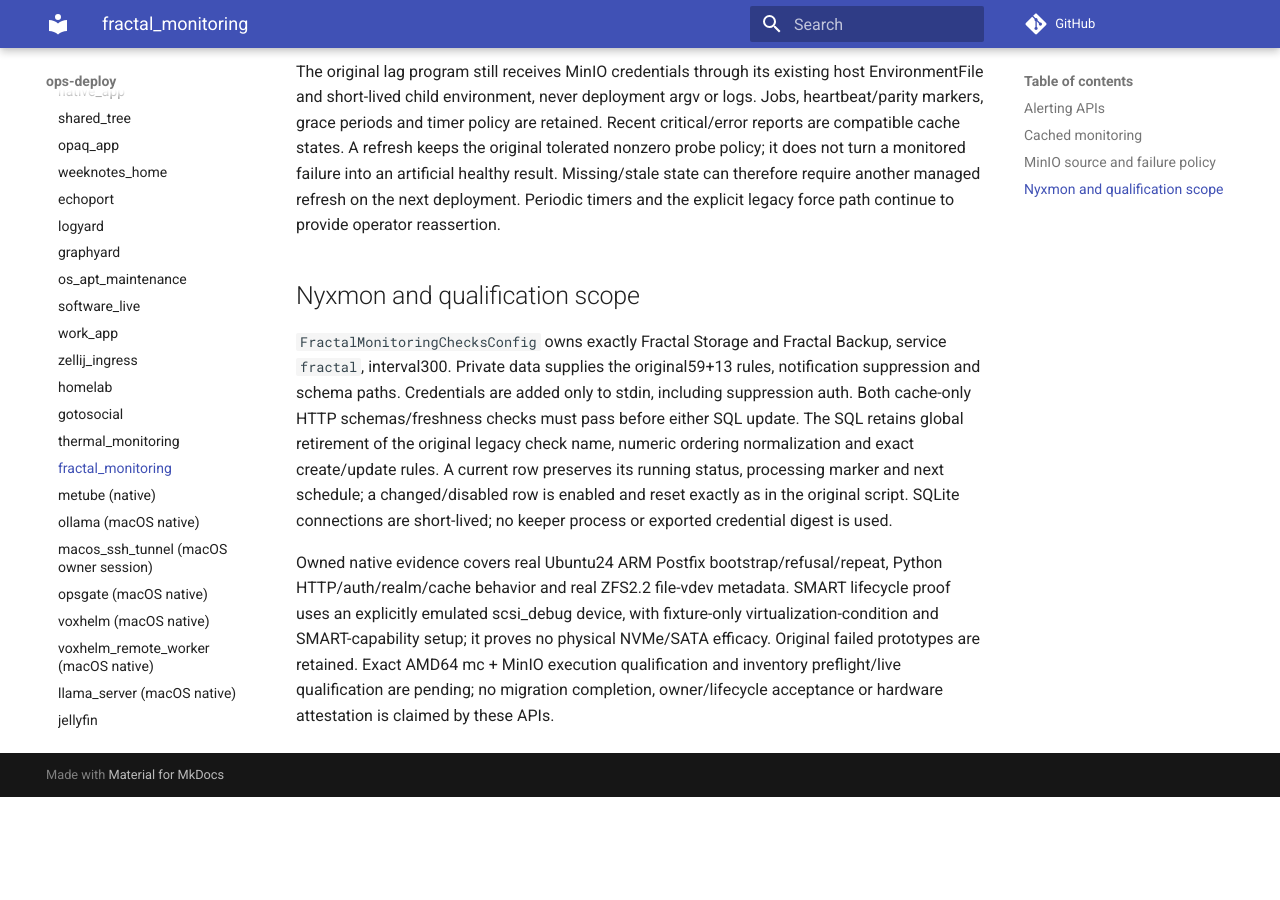
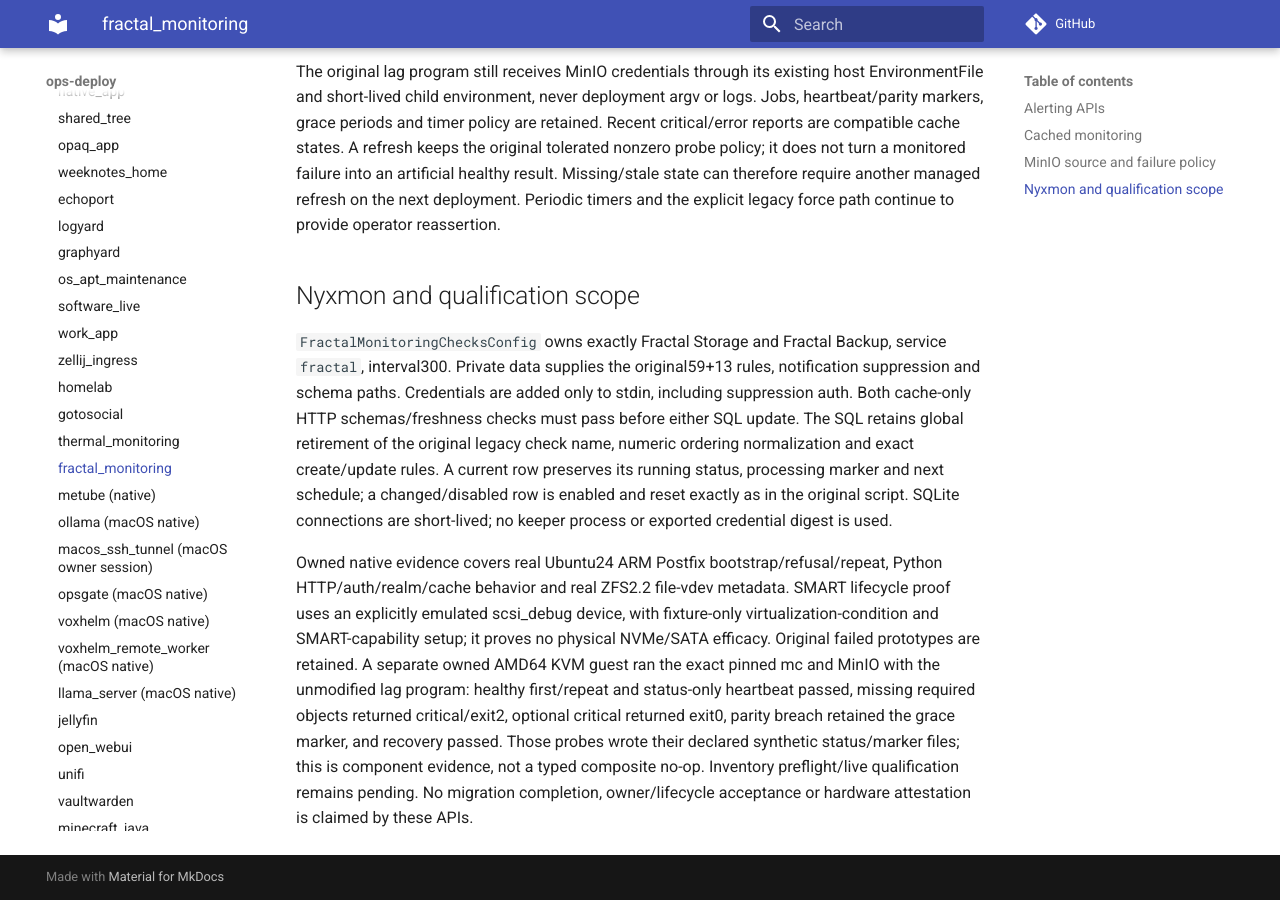
Before and after one commit to ephes/ops-deploy, an MkDocs documentation site: the page built from docs/services/fractal_monitoring.md, in a window 1280 px wide and 900 px high, scrolled down 2727 px. Built offline with MkDocs 1.6.1 and Material for MkDocs 9.7.7, drawn with Linux system fonts in a browser that asks for light colours; comment, search, counter and statistics services are not loaded; before the commit the page ends 3524 px from its top, so only the background shows below that.

Commit message:
Record owned native MinIO lag component proof

```diff
--- a/docs/services/fractal_monitoring.md
+++ b/docs/services/fractal_monitoring.md
@@ -147,7 +147,11 @@
 Python HTTP/auth/realm/cache behavior and real ZFS2.2 file-vdev metadata. SMART
 lifecycle proof uses an explicitly emulated scsi_debug device, with fixture-only
 virtualization-condition and SMART-capability setup; it proves no physical
-NVMe/SATA efficacy. Original failed prototypes are retained. Exact AMD64 mc +
-MinIO execution qualification and inventory preflight/live qualification are
-pending; no migration completion, owner/lifecycle acceptance or hardware
-attestation is claimed by these APIs.
+NVMe/SATA efficacy. Original failed prototypes are retained. A separate owned
+AMD64 KVM guest ran the exact pinned mc and MinIO with the unmodified lag program:
+healthy first/repeat and status-only heartbeat passed, missing required objects
+returned critical/exit2, optional critical returned exit0, parity breach retained
+the grace marker, and recovery passed. Those probes wrote their declared synthetic
+status/marker files; this is component evidence, not a typed composite no-op.
+Inventory preflight/live qualification remains pending. No migration completion,
+owner/lifecycle acceptance or hardware attestation is claimed by these APIs.
```
